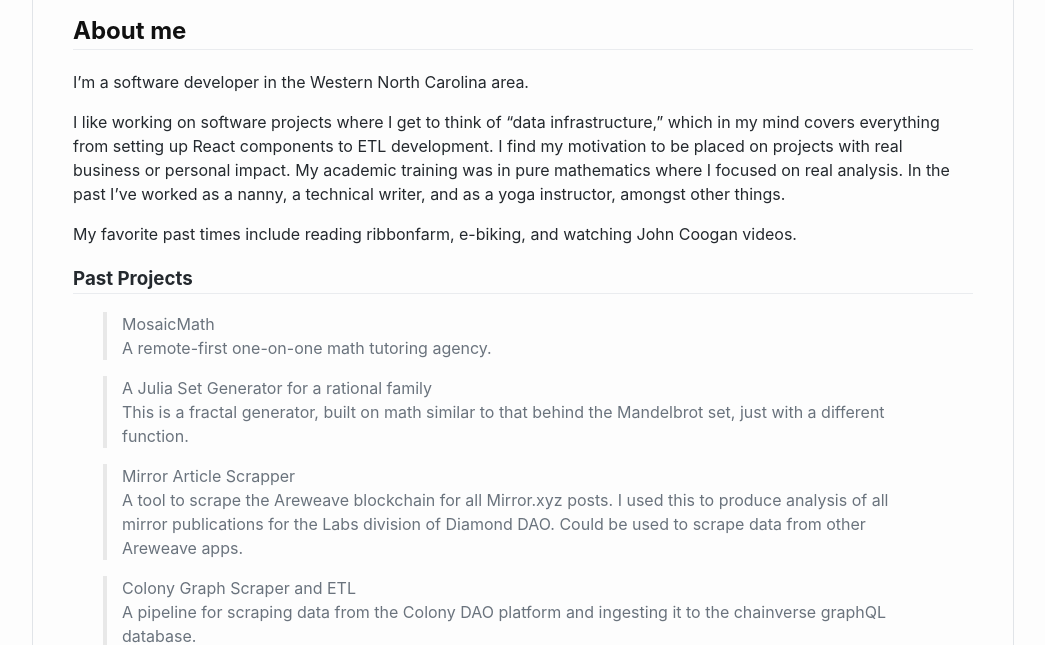
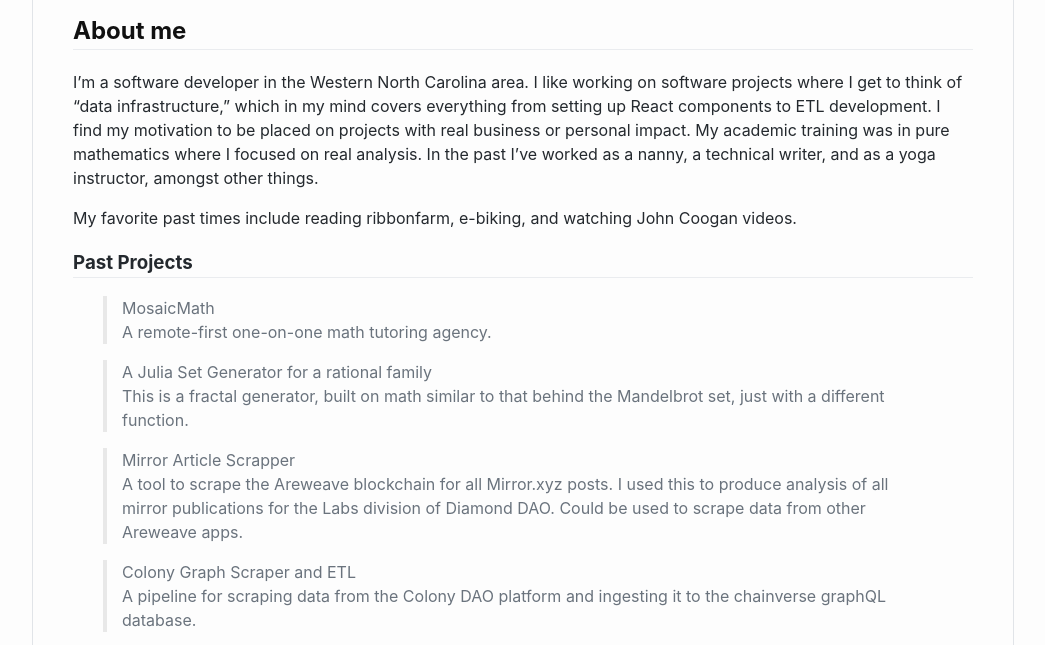
Before and after one commit to nathanabram/nathanabram.com, a plain HTML site: page index.html in a window 1280 px wide. Shown: the part 128-773 px from the top of the page, without its empty margins (117-1162 px from the left). Drawn offline with Linux system fonts and the light colour scheme.

Commit message:
Update index.html

```diff
--- a/index.html
+++ b/index.html
@@ -9,8 +9,8 @@
     <h1 id="im-nathan-welcome-to-my-website">I'm Nathan. Welcome to my website</h1>
 <h2 id="about-me">About me</h2>
 
-<p>I’m a software developer in the Western North Carolina area.</p>
-<p>I like working on software projects where I get to think of “data infrastructure,” which in my mind covers everything from setting up React components to ETL development. I find my motivation to be placed on projects with real business or personal impact. My academic training was in pure mathematics where I focused on real analysis. In the past I’ve worked as a nanny, a technical writer, and as a yoga instructor, amongst other things. </p>
+
+<p>I’m a software developer in the Western North Carolina area. I like working on software projects where I get to think of “data infrastructure,” which in my mind covers everything from setting up React components to ETL development. I find my motivation to be placed on projects with real business or personal impact. My academic training was in pure mathematics where I focused on real analysis. In the past I’ve worked as a nanny, a technical writer, and as a yoga instructor, amongst other things. </p>
 <p>My favorite past times include reading ribbonfarm, e-biking, and watching John Coogan videos.</p>
 
 <h3 id="past-projects"><strong>Past Projects</strong></h3>
```
